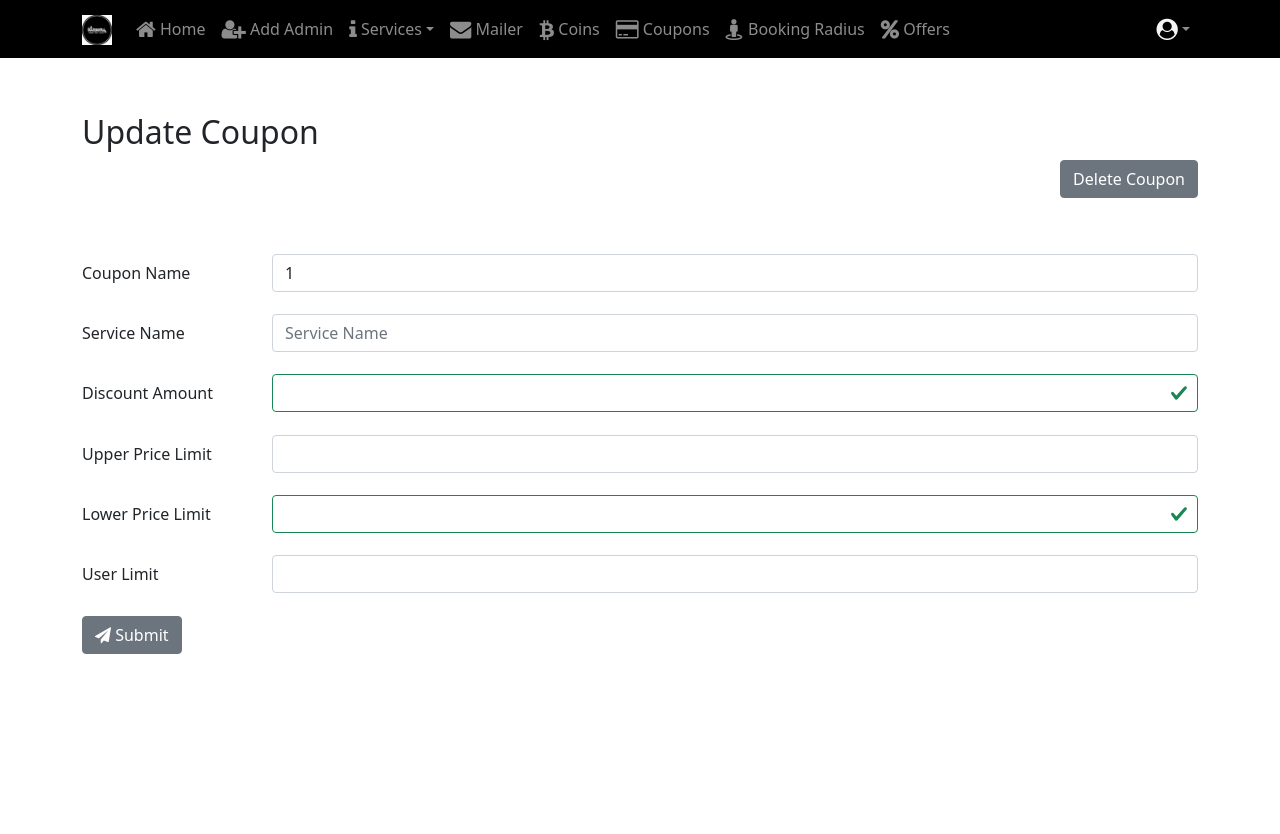
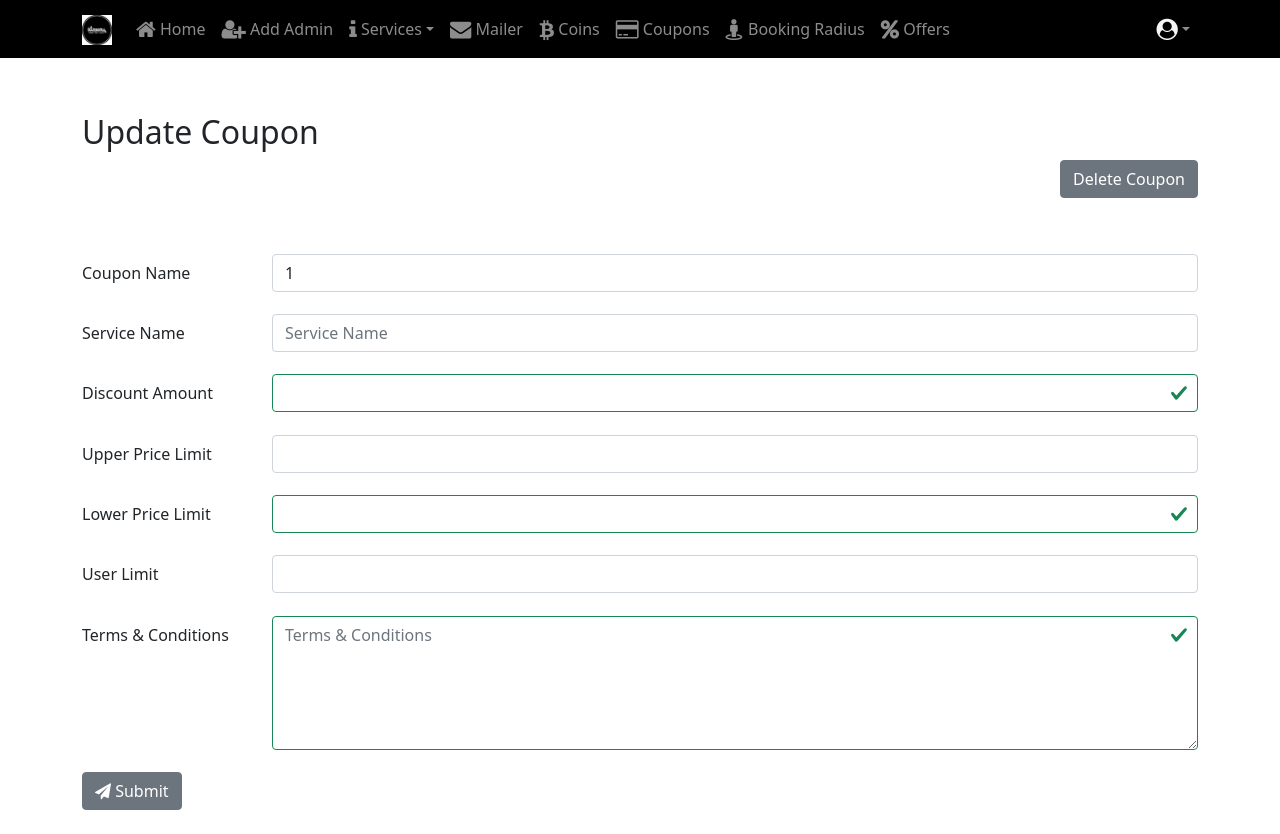
Before and after one commit to Barbera-Salon-Services/Barbera-Admin-Website, a React (Create React App) app in the folder client/: page /coupon/1/1 in a window 1280 px wide. Before the commit the page ends 800 px from the top, so only its background shows below. Built offline with nearby package versions, Linux system fonts and the light colour scheme; no server answers; sample sign-in values are in the browser's storage.

Commit message:
coupon changes

```diff
--- a/client/src/Components/CouponCreate.js
+++ b/client/src/Components/CouponCreate.js
@@ -12,10 +12,12 @@ class CouponCreate extends Component {
             upperpricelim: '',
             lowerpricelim: '',
             userlim: '',
+            terms: '',
             touched: {
                 name: false,
                 discount: false,
                 lowerpricelim: false,
+                terms: false
             }
         }
     }
@@ -37,11 +39,12 @@ class CouponCreate extends Component {
         });
     }
 
-    validate(name, discount, lowerpricelim) {
+    validate(name, discount, lowerpricelim, terms) {
         const errors = {
             name: '',
             discount: '',
-            lowerpricelim: ''
+            lowerpricelim: '',
+            terms: ''
         };
 
         if(this.state.touched.name && name.length === 0)
@@ -53,6 +56,9 @@ class CouponCreate extends Component {
         if(this.state.touched.lowerpricelim && lowerpricelim.length === 0)
             errors.lowerpricelim = 'Lower Price Limit should not be empty';
 
+        if(this.state.touched.terms && terms.length === 0)
+            errors.terms = 'Terms should not be empty';
+
         return errors;
     }
 
@@ -60,7 +66,7 @@ class CouponCreate extends Component {
         event.preventDefault();
         console.log("Submitting:",this.state);
         if(localStorage.getItem('token') !== null){
-            if(this.state.name === '' || this.state.discount === '' || this.state.lowerpricelim === '') {
+            if(this.state.name === '' || this.state.discount === '' || this.state.lowerpricelim === '' || this.state.terms === '') {
                 alert("Please fill the full form");
                 console.log("Submission Failed");
             } else {
@@ -72,7 +78,8 @@ class CouponCreate extends Component {
                     discount: Number(this.state.discount),
                     lowerlimit: Number(this.state.lowerpricelim),
                     upperlimit: Number(this.state.upperpricelim),
-                    userlimit: Number(this.state.userlim)
+                    userlimit: Number(this.state.userlim),
+                    terms: this.state.terms
                 };
                 const requestOptions = {
                     method: 'POST',
@@ -92,10 +99,12 @@ class CouponCreate extends Component {
                             upperpricelim: '',
                             lowerpricelim: '',
                             userlim: '',
+                            terms: '',
                             touched: {
                                 name: false,
                                 discount: false,
                                 lowerpricelim: false,
+                                terms: false
                             }
                         });
                         event.target.reset();
@@ -105,13 +114,11 @@ class CouponCreate extends Component {
         }
     }
 
-    onSubmit
-
     render() {
 
         console.log(this.state);
 
-        const errors = this.validate(this.state.name, this.state.discount, this.state.lowerpricelim);
+        const errors = this.validate(this.state.name, this.state.discount, this.state.lowerpricelim, this.state.terms);
 
         return(
             <div className="container">
@@ -192,6 +199,24 @@ class CouponCreate extends Component {
                             />
                         </Col>
                     </FormGroup>
+                    <FormGroup row>
+                        <Label for="terms" sm={2}>Terms & Conditions</Label>
+                        <Col sm={10}>
+                            <Input type="textarea" id="terms"
+                                rows="5" cols="10"
+                                name="terms"
+                                placeholder="Terms & Conditions"
+                                valid={errors.terms === ''}
+                                invalid={errors.terms !== ''}
+                                value={this.state.terms ? this.state.terms : ''}
+                                onChange={this.handleInputChange}
+                                onBlur={this.handleBlur('terms')}
+                            />
+                            <FormFeedback>
+                                {errors.terms}
+                            </FormFeedback>
+                        </Col>
+                    </FormGroup>
                     <FormGroup check row style={{paddingLeft: '0px'}}>
                         <Col sm={{ size: 10, offset: 0 }}>
                             <Button ><i className="fa fa-paper-plane"></i>{' '}Submit</Button>
--- a/client/src/Components/CouponInfo.js
+++ b/client/src/Components/CouponInfo.js
@@ -15,9 +15,11 @@ class CouponInfo extends Component {
             lowerlim: '',
             upperlim: '',
             userlim: '',
+            terms: '',
             touched: {
                 discount: false,
                 lowerlim: false,
+                terms: false
             }
         }
         this.handleInputChange = this.handleInputChange.bind(this);
@@ -43,10 +45,11 @@ class CouponInfo extends Component {
         });
     }
 
-    validate(discount, lowerlim) {
+    validate(discount, lowerlim, terms) {
         const errors = {
             discount: '',
-            lowerlim: ''
+            lowerlim: '',
+            terms: ''
         };
 
         if(this.state.touched.discount && discount.length === 0)
@@ -54,6 +57,9 @@ class CouponInfo extends Component {
 
         if(this.state.touched.lowerlim && lowerlim.length === 0)
             errors.lowerlim = 'Discount should not be empty';
+
+        if(this.state.touched.terms && terms.length === 0)
+            errors.terms = 'Terms should not be empty';
 
         return errors;
     }
@@ -137,7 +143,8 @@ class CouponInfo extends Component {
                     discount: Number(this.state.discount),
                     upperlimit: Number(this.state.upperlim),
                     lowerlimit: Number(this.state.lowerlim),
-                    userlimit: Number(this.state.userlim)
+                    userlimit: Number(this.state.userlim),
+                    terms: this.state.terms
                 };
                 const requestOptions = {
                     method: 'POST',
@@ -162,7 +169,7 @@ class CouponInfo extends Component {
 
         console.log(this.state);
 
-        const errors = this.validate(this.state.discount, this.state.lowerlim );
+        const errors = this.validate(this.state.discount, this.state.lowerlim, this.state.terms );
 
         return (
             <>
@@ -247,6 +254,24 @@ class CouponInfo extends Component {
                                 />
                             </Col>
                         </FormGroup>
+                        <FormGroup row>
+                            <Label for="terms" sm={2}>Terms & Conditions</Label>
+                            <Col sm={10}>
+                                <Input type="textarea" id="terms"
+                                    rows="5" cols="10"
+                                    name="terms"
+                                    placeholder="Terms & Conditions"
+                                    valid={errors.terms === ''}
+                                    invalid={errors.terms !== ''}
+                                    value={this.state.terms ? this.state.terms : ''}
+                                    onChange={this.handleInputChange}
+                                    onBlur={this.handleBlur('terms')}
+                                />
+                                <FormFeedback>
+                                    {errors.terms}
+                                </FormFeedback>
+                            </Col>
+                        </FormGroup>
                         <FormGroup check row style={{paddingLeft: '0px'}}>
                             <Col sm={{ size: 10, offset: 0 }}>
                             <Button><i className="fa fa-paper-plane"></i>{' '}Submit</Button>
```
